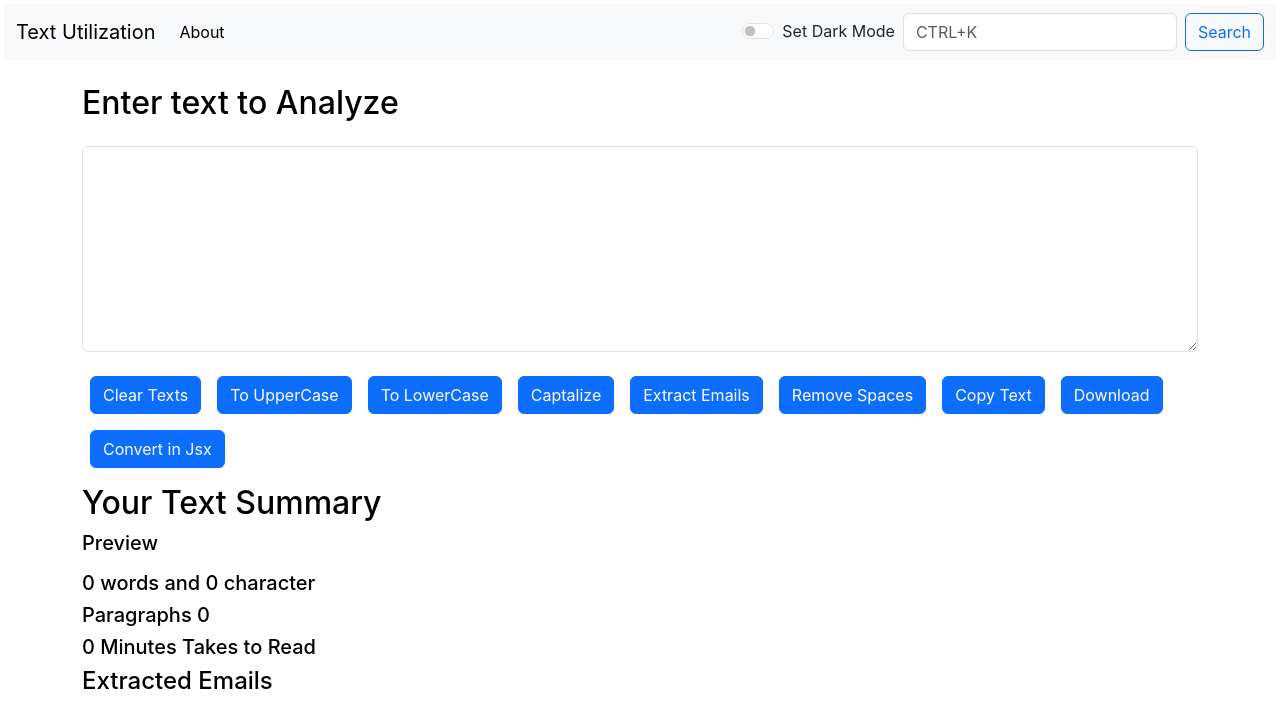
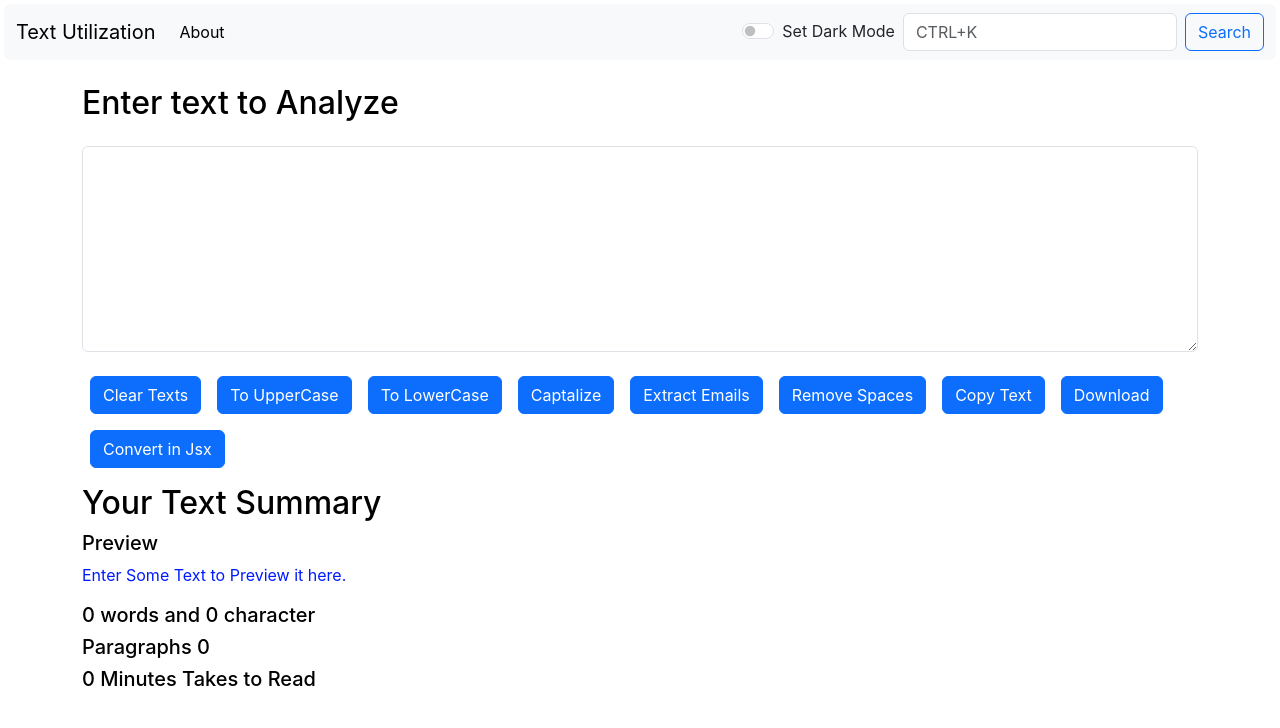
Before and after one commit to Sandeepkumar136/Text_Utilization, a React (Create React App) app: page / in a window 1280 px wide. Shown: the top 728 px of the page. Built offline with nearby package versions, Linux system fonts and the light colour scheme.

Commit message:
init commit

```diff
--- a/src/components/textarea.js
+++ b/src/components/textarea.js
@@ -119,7 +119,7 @@ function Textarea(props) {
         <div className='container my-2' style={{color: props.mode==='dark'?'#ffffff':'#000'}}>
             <h2>Your Text Summary</h2>
             <h5>Preview</h5>
-            <p style={{color: "#001aff"}}>{text}</p>
+            <p style={{color: "#001aff"}}>{text.length>0?text:"Enter Some Text to Preview it here." }</p>
 
             <h5>{text.split(" ").length-1} words and {text.length} character</h5>
 
@@ -132,7 +132,7 @@ function Textarea(props) {
 
 
 
-            <h4>Extracted Emails</h4>
+            <h4>{emails.length>0?"Extracted Emails":' '}</h4>
             <ul className='list-group'>
                 {
                 emails.map((email, index) => (
```
